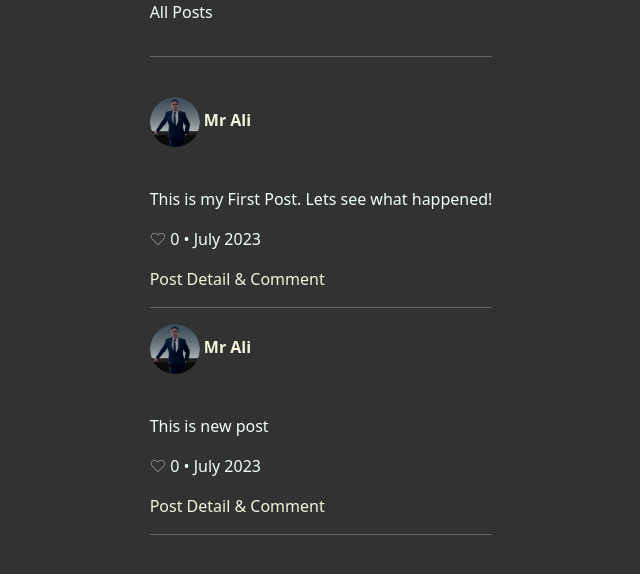
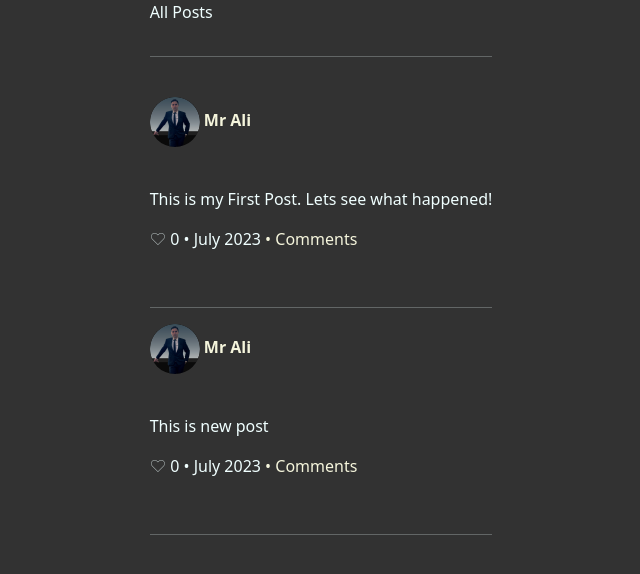
Before and after one commit to zilogfa/NexCrow, a Flask app: page / in a window 1280 px wide. Shown: the part 56-630 px from the top of the page, without its empty margins (319-959 px from the left). Run offline with Flask 3, Linux system fonts and the light colour scheme; some libraries are stand-ins or nearby versions.

Commit message:
Show post page fixed. Needs Comment section.

```diff
--- a/main.py
+++ b/main.py
@@ -3,7 +3,7 @@ Crow Nexus - Social Media Platform
 started on: July/08/2023
 """
 
-from flask import Flask, render_template, url_for, redirect, jsonify, flash
+from flask import Flask, render_template, url_for, redirect, jsonify, flash, request
 from flask_wtf import FlaskForm
 from wtforms import StringField, EmailField, PasswordField, TelField, TextAreaField, BooleanField, SubmitField
 from flask_wtf.file import FileField, FileAllowed
@@ -19,7 +19,7 @@ from datetime import datetime
 
 import os
 import secrets
-from PIL import Image  # pip pillow
+from PIL import Image  # pip Pillow
 from flask import current_app
 
 # ----------------- Configuring Flask, Bcrypt & Connecting to DB -----------------
@@ -202,12 +202,13 @@ with app.app_context():
             return redirect(url_for('home'))
 
     # --------------------- Post Page by ID --------------------------------------
-    @app.route('/post_details/<int:post_id>')
-    def post_details(post_id):
+    @app.route('/showpost/<int:post_id>')
+    def show_post(post_id):
         form = CommentForm()
-        post = Post.query.get(post_id)
-        if post:
-            return render_template('post_details', form=form, post=post, current_user=current_user, logged_in=current_user.is_authenticated)
+        requested_post = Post.query.get(post_id)
+
+        if requested_post:
+            return render_template('showpost.html', form=form, post=requested_post, current_user=current_user, logged_in=current_user.is_authenticated)
         else:
             flash('Post not found.')
             return redirect(url_for('home'))
@@ -234,7 +235,7 @@ with app.app_context():
     #     else:
     #         flash('Failed to add comment.')
 
-    #     return redirect(url_for('post_details', post_id=post.id))
+    #     return redirect(url_for('show_post', post_id=post.id))
 
     # -------------------- Create New Post Page  --------------------------------
 
--- a/templates/index.html
+++ b/templates/index.html
@@ -25,9 +25,12 @@
     <p style="font-weight:lighter">
         ♡  {{ post.likes }} •
         {{ post.created_at.strftime('%B %Y') }}
+        <a href="{{ url_for('show_post', post_id=post.id) }}">• Comments</a>
         <br>
+
     </p>
-    <a href="{{ url_for('post_details', post_id=post.id) }}">Post Detail & Comment</a>
+
+
     <br><hr>
 </div>
 {% endfor %}
--- a/templates/post_details.html
+++ b/templates/showpost.html
@@ -24,9 +24,6 @@
     <br>
 </p>
 
-<form action="{{}}">
-    {{ form.Comment }}
-    {{ form.submit }}
-</form>
+
 
 {% endblock %}
```
Also changed, not shown: instance/user.db.
